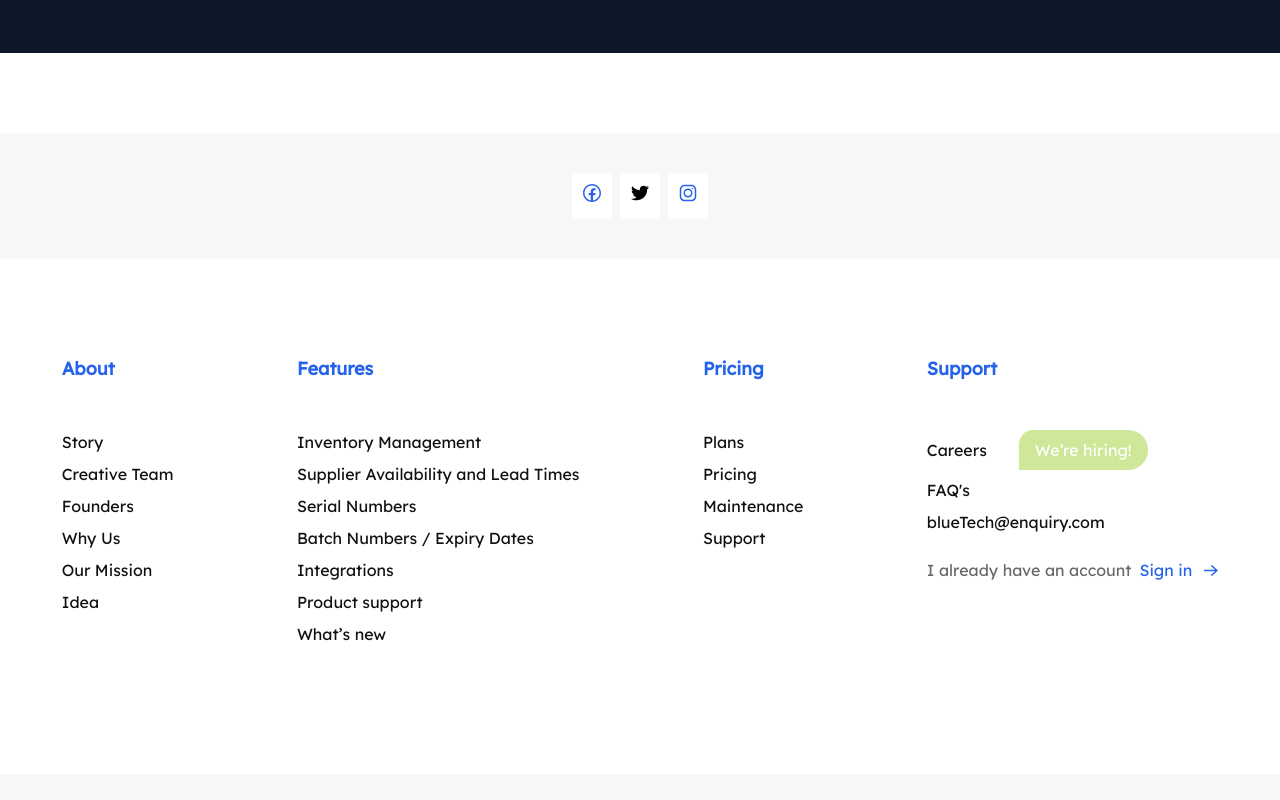
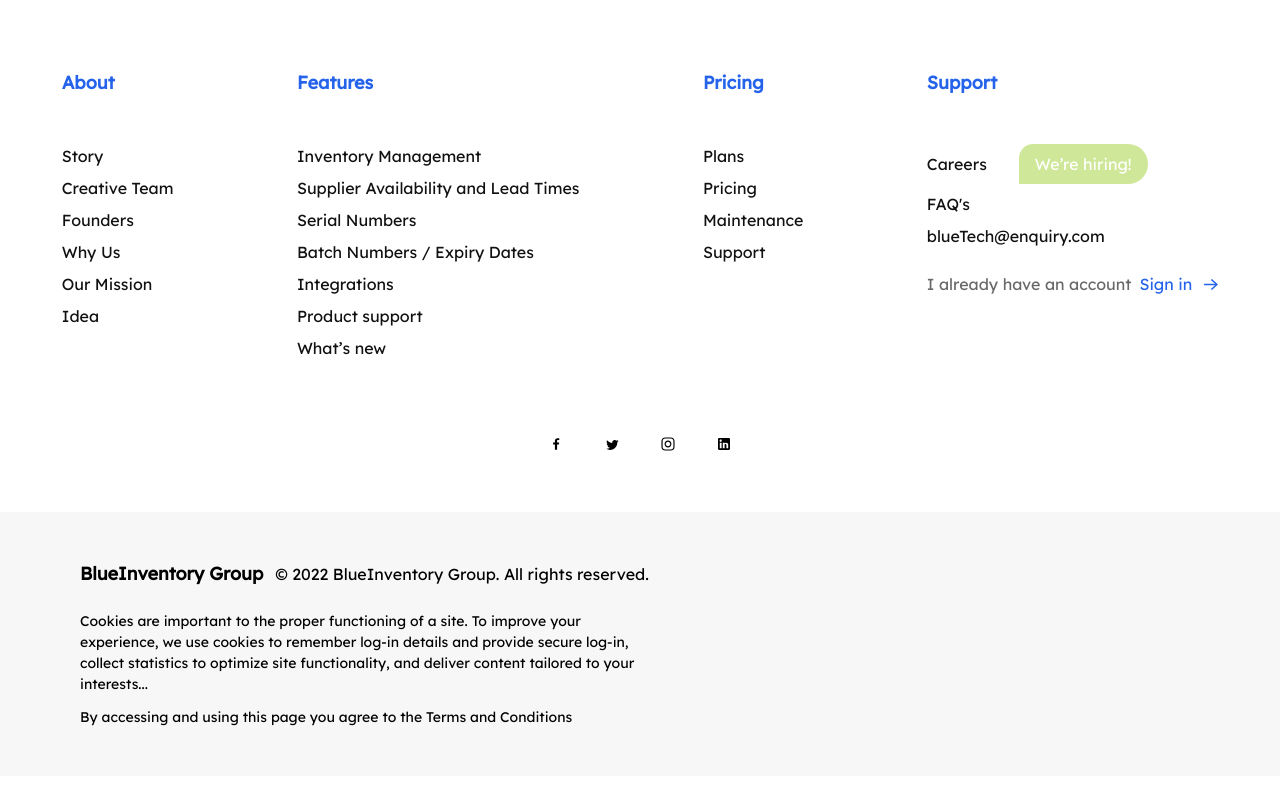
Before and after one commit to Todd-Owen-Mpeli/blueinventory, a Next.js app: page / in a window 1280 px wide. Shown: the part 1540-2340 px from the top of the page. After the commit the page ends 2316 px from the top, so only its background shows below. Built offline with nearby package versions, Linux system fonts and the light colour scheme.

Commit message:
Added new footer content structure and social media links also edited the scss styling for the social media icons.

```diff
--- a/components/Footer.js
+++ b/components/Footer.js
@@ -1,53 +1,12 @@
 import Link from "next/link";
-import Image from "next/image";
 import styles from "../components/Footer.module.scss";
 
 const Footer = () => {
 	const borderRadius = "24px 34px 34px 0px";
 	return (
 		<section className={styles.footerSection}>
-			<div className="topSection bg-lightGrey">
-				<div className="flex justify-center p-10">
-					<a
-						className="inline-block w-10 mr-2 p-2 bg-white hover:bg-gray-50 rounded"
-						href="#"
-					>
-						<Image
-							className="mx-auto"
-							src="/svg/facebook.svg"
-							alt="Facebook Icon"
-							width="100%"
-							height="100px"
-						/>
-					</a>
-					<a
-						className="inline-block w-10 mr-2 p-2 bg-white hover:bg-gray-50 rounded"
-						href="#"
-					>
-						<Image
-							className="mx-auto"
-							src="/svg/twitter.svg"
-							alt="Twitter Icon"
-							width="100%"
-							height="100px"
-						/>
-					</a>
-					<a
-						className="inline-block w-10 p-2 bg-white hover:bg-gray-50 rounded"
-						href="#"
-					>
-						<Image
-							className="mx-auto"
-							src="/svg/instagram.svg"
-							alt="Instagram Icon"
-							width="100%"
-							height="100px"
-						/>
-					</a>
-				</div>
-			</div>
-			<div className="bottomSection bg-white">
-				<div className="pt-24 pt-m30 pb-24">
+			<div className="content bg-white">
+				<div className="pt-24">
 					<div className="flex flex-col lg:flex-row justify-around">
 						<div className="col-6 col-mx-auto mb-8 mb-m0">
 							<h4 className="text-blue text-lg font-bold mb-12">About</h4>
@@ -200,6 +159,82 @@
 						</div>
 					</div>
 				</div>
+				<div className="socialMediaIcons flex justify-center pt-8 pb-12">
+					<a
+						className="flex justify-center hover:text-blue items-center w-10 h-10 mr-4 bg-gray-50 rounded-full"
+						href="#"
+					>
+						<svg
+							width="7"
+							height="12"
+							viewbox="0 0 7 12"
+							fill="none"
+							xmlns="http://www.w3.org/2000/svg"
+						>
+							<path
+								fillRule="evenodd"
+								clipRule="evenodd"
+								d="M4.0898 11.8182V6.51068H5.90537L6.17776 4.44164H4.0898V3.12086C4.0898 2.52201 4.25864 2.1139 5.13515 2.1139L6.25125 2.11345V0.26283C6.05824 0.238228 5.39569 0.181824 4.62456 0.181824C3.01431 0.181824 1.9119 1.14588 1.9119 2.91594V4.44164H0.0908203V6.51068H1.9119V11.8182H4.0898Z"
+								fill="currentColor"
+							></path>
+						</svg>
+					</a>
+					<a
+						className="flex justify-center hover:text-blue items-center w-10 h-10 mr-4 bg-gray-50 rounded-full"
+						href="#"
+					>
+						<svg
+							width="13"
+							height="11"
+							viewbox="0 0 13 11"
+							fill="none"
+							xmlns="http://www.w3.org/2000/svg"
+						>
+							<path
+								fillRule="evenodd"
+								clipRule="evenodd"
+								d="M12.5455 2.09728C12.0904 2.29892 11.6022 2.43566 11.0892 2.49671C11.613 2.18304 12.014 1.6855 12.204 1.09447C11.7127 1.38496 11.1703 1.59589 10.5924 1.71023C10.1296 1.21655 9.47138 0.909058 8.74128 0.909058C7.34059 0.909058 6.20489 2.04475 6.20489 3.44467C6.20489 3.64322 6.2273 3.83714 6.27057 4.02257C4.16298 3.91671 2.29411 2.90696 1.0433 1.37259C0.824652 1.74653 0.700269 2.18225 0.700269 2.64736C0.700269 3.52734 1.14837 4.30379 1.82825 4.75805C1.41259 4.74415 1.02166 4.62981 0.67942 4.43975V4.47142C0.67942 5.69983 1.55399 6.72504 2.71362 6.95837C2.50116 7.01554 2.27712 7.04722 2.04534 7.04722C1.88156 7.04722 1.72318 7.031 1.56788 7.00009C1.89081 8.00831 2.8272 8.74148 3.93663 8.76158C3.06902 9.44146 1.97504 9.84552 0.786814 9.84552C0.582087 9.84552 0.38043 9.83316 0.181885 9.81076C1.30445 10.5316 2.63716 10.9519 4.06952 10.9519C8.73514 10.9519 11.2854 7.0874 11.2854 3.73595L11.2769 3.4076C11.7752 3.05219 12.2063 2.60564 12.5455 2.09728Z"
+								fill="currentColor"
+							></path>
+						</svg>
+					</a>
+					<a
+						className="flex justify-center hover:text-blue items-center w-10 h-10 mr-4 bg-gray-50 rounded-full"
+						href="#"
+					>
+						<svg
+							width="14"
+							height="14"
+							viewbox="0 0 14 14"
+							fill="none"
+							xmlns="http://www.w3.org/2000/svg"
+						>
+							<path
+								fillRule="evenodd"
+								clipRule="evenodd"
+								d="M4.06713 0.454529H9.9328C11.9249 0.454529 13.5456 2.07519 13.5455 4.06715V9.93282C13.5455 11.9248 11.9249 13.5454 9.9328 13.5454H4.06713C2.07518 13.5454 0.45459 11.9249 0.45459 9.93282V4.06715C0.45459 2.07519 2.07518 0.454529 4.06713 0.454529ZM9.9329 12.3839C11.2845 12.3839 12.3841 11.2844 12.3841 9.93282H12.384V4.06714C12.384 2.71563 11.2844 1.61601 9.93282 1.61601H4.06715C2.71564 1.61601 1.61609 2.71563 1.61609 4.06714V9.93282C1.61609 11.2844 2.71564 12.384 4.06715 12.3839H9.9329ZM3.57148 7.00005C3.57148 5.10947 5.10951 3.5714 7.00005 3.5714C8.8906 3.5714 10.4286 5.10947 10.4286 7.00005C10.4286 8.89056 8.8906 10.4285 7.00005 10.4285C5.10951 10.4285 3.57148 8.89056 3.57148 7.00005ZM4.75203 6.99998C4.75203 8.23951 5.76054 9.24788 7.00004 9.24788C8.23955 9.24788 9.24806 8.23951 9.24806 6.99998C9.24806 5.76036 8.23963 4.75191 7.00004 4.75191C5.76046 4.75191 4.75203 5.76036 4.75203 6.99998Z"
+								fill="currentColor"
+							></path>
+						</svg>
+					</a>
+					<a
+						className="flex justify-center hover:text-blue items-center w-10 h-10 bg-gray-50 rounded-full"
+						href="#"
+					>
+						<svg
+							width="12"
+							height="12"
+							viewbox="0 0 12 12"
+							fill="none"
+							xmlns="http://www.w3.org/2000/svg"
+						>
+							<path
+								d="M10.8 0H1.2C0.54 0 0 0.54 0 1.2V10.8C0 11.46 0.54 12 1.2 12H10.8C11.46 12 12 11.46 12 10.8V1.2C12 0.54 11.46 0 10.8 0ZM3.6 10.2H1.8V4.8H3.6V10.2ZM2.7 3.78C2.1 3.78 1.62 3.3 1.62 2.7C1.62 2.1 2.1 1.62 2.7 1.62C3.3 1.62 3.78 2.1 3.78 2.7C3.78 3.3 3.3 3.78 2.7 3.78ZM10.2 10.2H8.4V7.02C8.4 6.54002 7.98 6.12 7.5 6.12C7.02 6.12 6.6 6.54002 6.6 7.02V10.2H4.8V4.8H6.6V5.52C6.9 5.04 7.56 4.68 8.1 4.68C9.24 4.68 10.2 5.64 10.2 6.78V10.2Z"
+								fill="currentColor"
+							></path>
+						</svg>
+					</a>
+				</div>
 				<div className="p-8 lg:py-12 lg:px-20 bg-lightGrey">
 					<div className="mw-2xl">
 						<div className="flex justify-start items-center gap-3 mb-6">
--- a/components/Footer.module.scss
+++ b/components/Footer.module.scss
@@ -1,15 +1,5 @@
 // Imports
 @import "../styles/colors";
-
-.footerSection {
-	.bottomSection {
-		ul {
-			a {
-				width: fit-content;
-			}
-		}
-	}
-}
 
 .footerSection {
 	a {
@@ -19,3 +9,22 @@
 		}
 	}
 }
+
+.footerSection {
+	.content {
+		ul {
+			a {
+				width: fit-content;
+			}
+		}
+	}
+}
+
+.socialMediaIcons {
+	a {
+		&:hover {
+			transition: all 0.1s ease-in-out;
+			color: $secondary_blue;
+		}
+	}
+}
--- a/styles/Home.module.scss
+++ b/styles/Home.module.scss
@@ -4,7 +4,7 @@
 
 //  <========== LOGIN PAGE ==========>
 .main {
-	padding: 5rem 0;
+	// padding: 5rem 0;
 	// min-height: 100vh;
 	background-color: $baseColor_white;
 }
```
